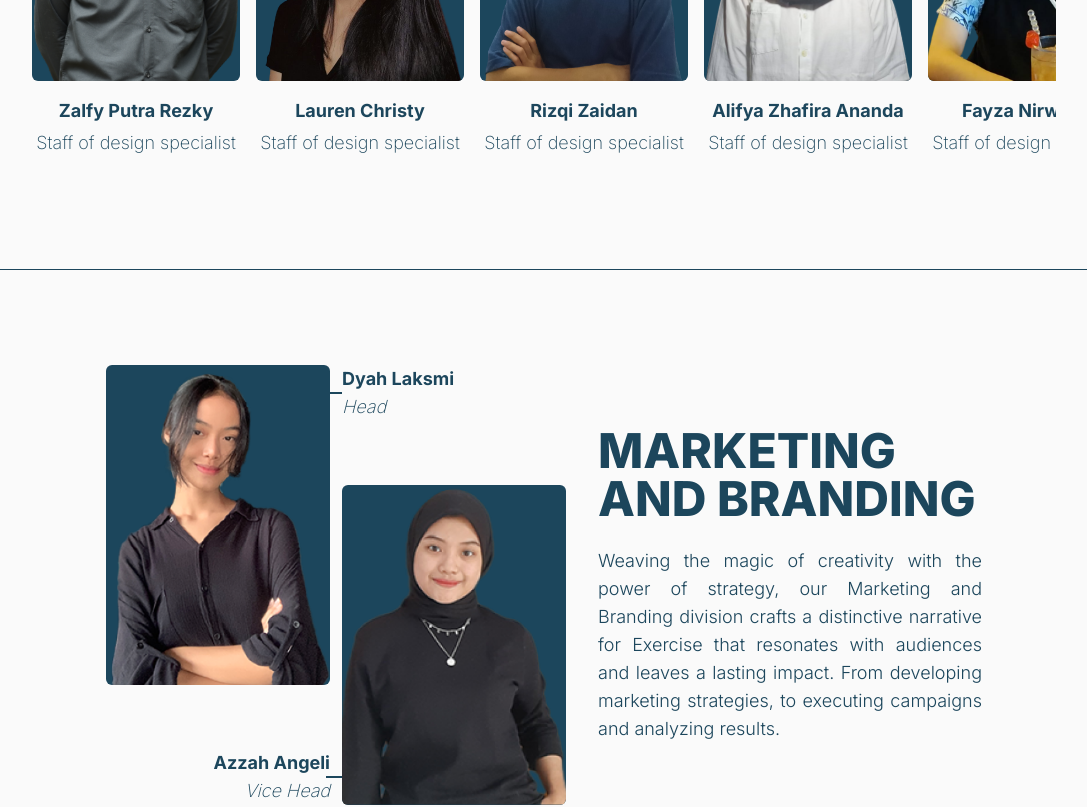
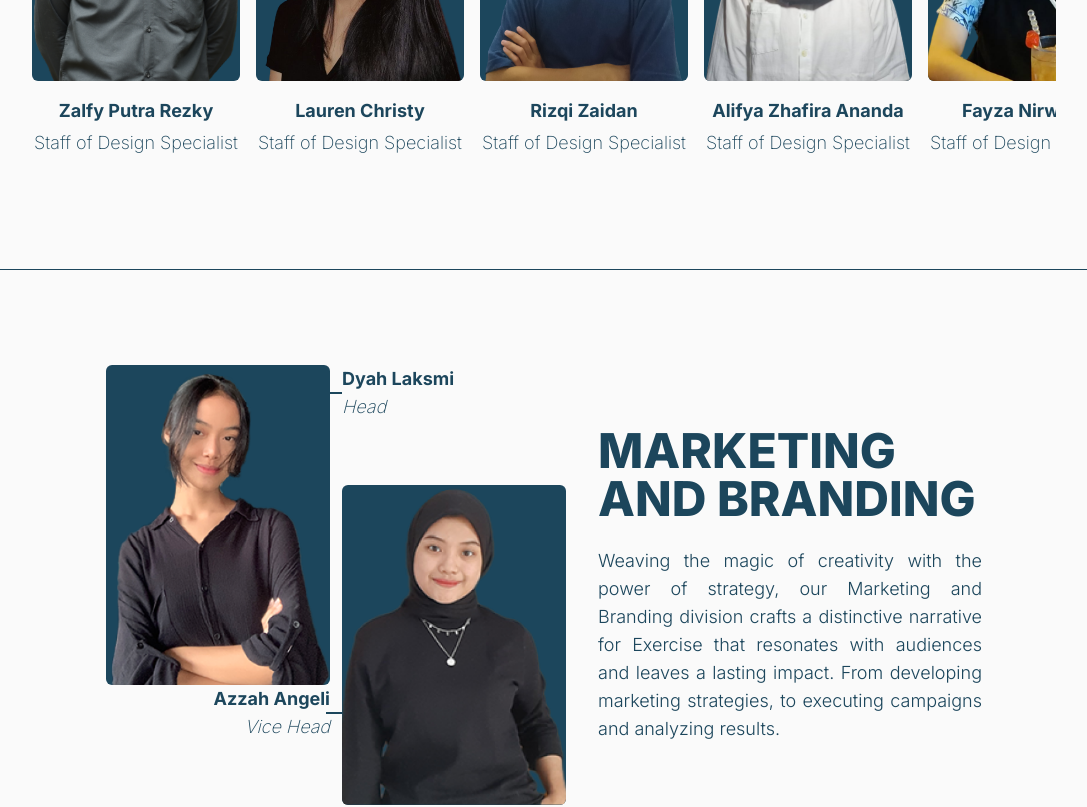
Before and after one commit to ExerciseFTUI/Website-Exercise-FE, a React (Vite) app: page /about-us in a window 1280 px wide. Shown: the part 4300-5107 px from the top of the page, without its empty margins (96-1183 px from the left). Built offline with nearby package versions, Linux system fonts and the light colour scheme.

Commit message:
futher bug fixes in about us page

```diff
--- a/src/assets/get-to-know/our-team/index.js
+++ b/src/assets/get-to-know/our-team/index.js
@@ -390,9 +390,19 @@ const externals = [
     staffs: [
       {
         img: eriqo,
-        name: "Eriqo Arief",
+        name: "Eriqo Arief W.",
         linkedin: "https://www.linkedin.com/in/eriqoarief/",
         pos: "Expert",
+      },
+      {
+        img: dimas,
+        name: "Dimas Dermawan",
+        linkedin: "https://www.linkedin.com/",
+      },
+      {
+        img: harris,
+        name: "M. Fahish Haritsah",
+        linkedin: "https://www.linkedin.com/",
       },
       {
         img: farrell,
@@ -410,16 +420,6 @@ const externals = [
         name: "Kamal Makarim",
         linkedin: "https://www.linkedin.com/in/kamal-makarim",
       },
-      {
-        img: dimas,
-        name: "Dimas Dermawan",
-        linkedin: "https://www.linkedin.com/",
-      },
-      {
-        img: harris,
-        name: "M. Fahish",
-        linkedin: "https://www.linkedin.com/",
-      },
     ],
   },
 ]
--- a/src/pages/GetToKnow/OurTeam.jsx
+++ b/src/pages/GetToKnow/OurTeam.jsx
@@ -53,7 +53,7 @@ const OurTeam = () => {
               <img
                 alt="Dio's Photo"
                 src={head.img}
-                className="bg-dark-2 rounded-xl object-cover object-top h-60 w-44 md:h-64 lg:w-56 lg:h-80"
+                className="hover:scale-110 bg-dark-2 rounded-xl object-cover object-top h-60 w-44 md:h-64 lg:w-56 lg:h-80"
               />
 
               <div className="relative flex flex-col justify-center before:absolute before:-right-4 before:h-[1.5px] before:w-4 before:bg-grey-1 md:text-lg md:before:h-0.5">
@@ -68,7 +68,7 @@ const OurTeam = () => {
               <img
                 alt="Bachul's Photo"
                 src={vice.img}
-                className="bg-dark-2 rounded-xl object-cover object-top h-60 w-44 md:h-64 lg:w-56 lg:h-80"
+                className="hover:scale-110 bg-dark-2 rounded-xl object-cover object-top h-60 w-44 md:h-64 lg:w-56 lg:h-80"
               />
 
               <div className="relative flex flex-col justify-center before:absolute before:-left-4 before:h-[1.5px] before:w-4 before:bg-grey-1 md:text-lg md:before:h-0.5">
--- a/src/pages/GetToKnow/StaffSection.jsx
+++ b/src/pages/GetToKnow/StaffSection.jsx
@@ -47,7 +47,7 @@ function StaffSection({
             <img
               alt={head.name + "'s Photo"}
               src={head.img}
-              className="bg-dark-2 object-cover object-top h-60 w-44 md:h-64 lg:w-56 lg:h-80 rounded-md"
+              className="hover:scale-110 bg-dark-2 object-cover object-top h-60 w-44 md:h-64 lg:w-56 lg:h-80 rounded-md"
             />
 
             <Link target="_blank" rel="noopener noreferrer" to={head.linkedin}>
@@ -57,11 +57,11 @@ function StaffSection({
           </div>
         ) : (
           <div className="flex gap-3">
-            <div className="flex flex-col text-end gap-16">
+            <div className="flex flex-col text-end ga -16">
               <img
                 alt={head.name + "'s Photo"}
                 src={head.img}
-                className="bg-dark-2 object-cover object-top h-60 w-44 md:h-64 lg:w-56 lg:h-80 rounded-md"
+                className="hover:scale-110 bg-dark-2 object-cover object-top h-60 w-44 md:h-64 lg:w-56 lg:h-80 rounded-md"
               />
 
               <div className="relative flex flex-col justify-center before:absolute before:-right-3 before:h-[1.5px] before:w-4 before:bg-dark-2 md:text-lg md:before:h-0.5">
@@ -80,7 +80,7 @@ function StaffSection({
               <img
                 alt={vice.name + "'s Photo"}
                 src={vice.img}
-                className="bg-dark-2 object-cover object-top h-60 w-44 md:h-64 lg:w-56 lg:h-80 rounded-md"
+                className="hover:scale-110 bg-dark-2 object-cover object-top h-60 w-44 md:h-64 lg:w-56 lg:h-80 rounded-md"
               />
 
               <div className="relative flex flex-col justify-center before:absolute before:-left-4 before:h-[1.5px] before:w-4 before:bg-dark-2 md:text-lg md:before:h-0.5">
@@ -118,7 +118,7 @@ function StaffSection({
               <img
                 alt={name + "'s Photo"}
                 src={img || unknown}
-                className="bg-dark-2 object-cover object-top min-w-[11rem] w-44 h-60 lg:min-w-[13rem] lg:w-52 lg:h-72 rounded-md"
+                className="hover:scale-110 bg-dark-2 object-cover object-top min-w-[11rem] w-44 h-60 lg:min-w-[13rem] lg:w-52 lg:h-72 rounded-md"
               />
 
               <div className="text-center mt-4 lg:text-lg">
@@ -130,7 +130,7 @@ function StaffSection({
                   <h1>{name}</h1>
                 </Link>
                 <p className="font-extralight mt-1">
-                  {data.pos} Staff of {div.toLowerCase()}
+                  {data.pos} Staff of {capitalizeFirstLetter(div)}
                 </p>
               </div>
             </div>
@@ -144,3 +144,16 @@ function StaffSection({
 }
 
 export default StaffSection
+
+function capitalizeFirstLetter(str) {
+  const words = str.toLowerCase().split(' ');
+  const capitalizedWords = words.map((word, index) => {
+    if (word !== 'and' || index === 0) {
+      return word.charAt(0).toUpperCase() + word.slice(1);
+    } else {
+      return word;
+    }
+  });
+
+  return capitalizedWords.join(' ');
+}
```
Also changed, not shown: src/assets/get-to-know/our-team/technical/software/harris.png.
